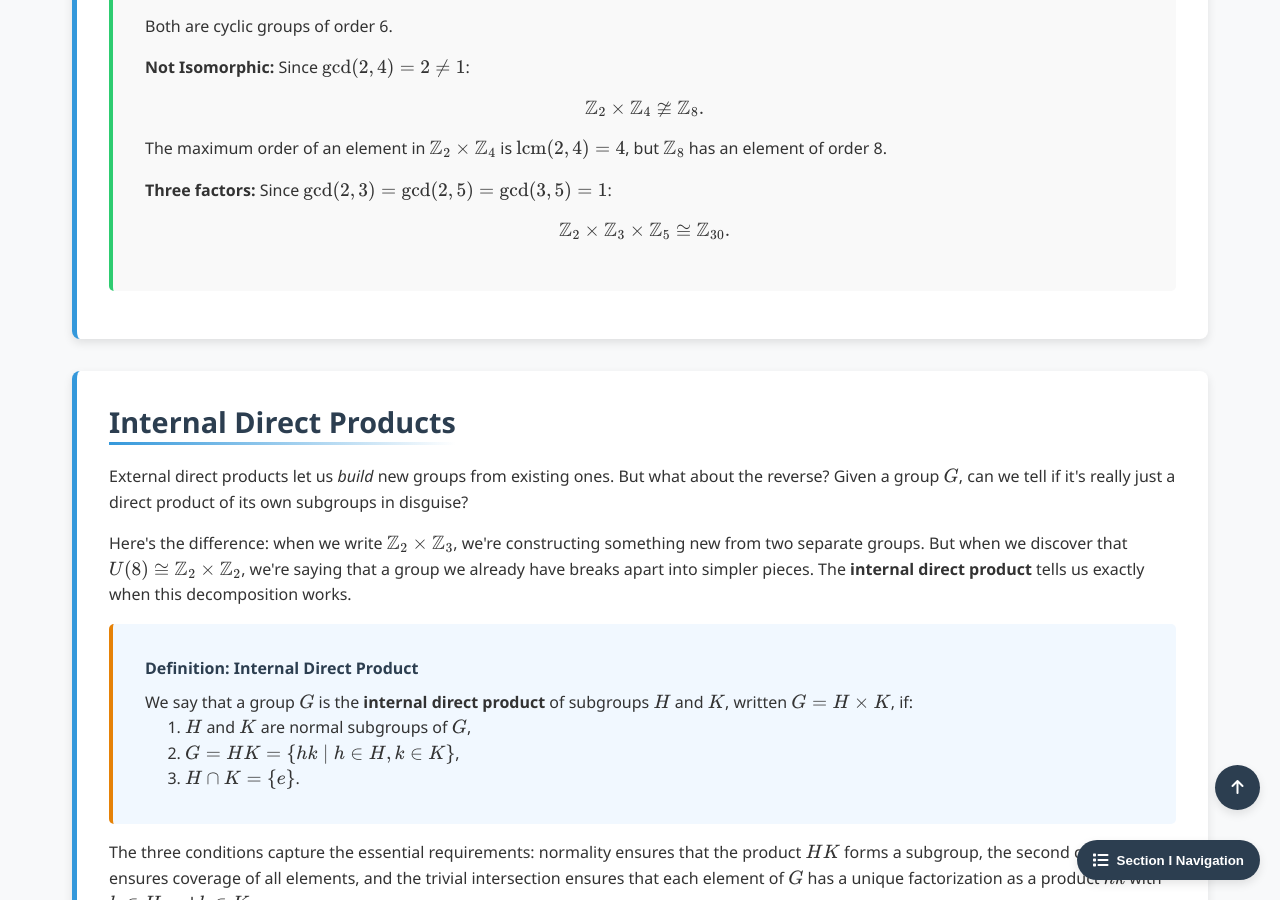
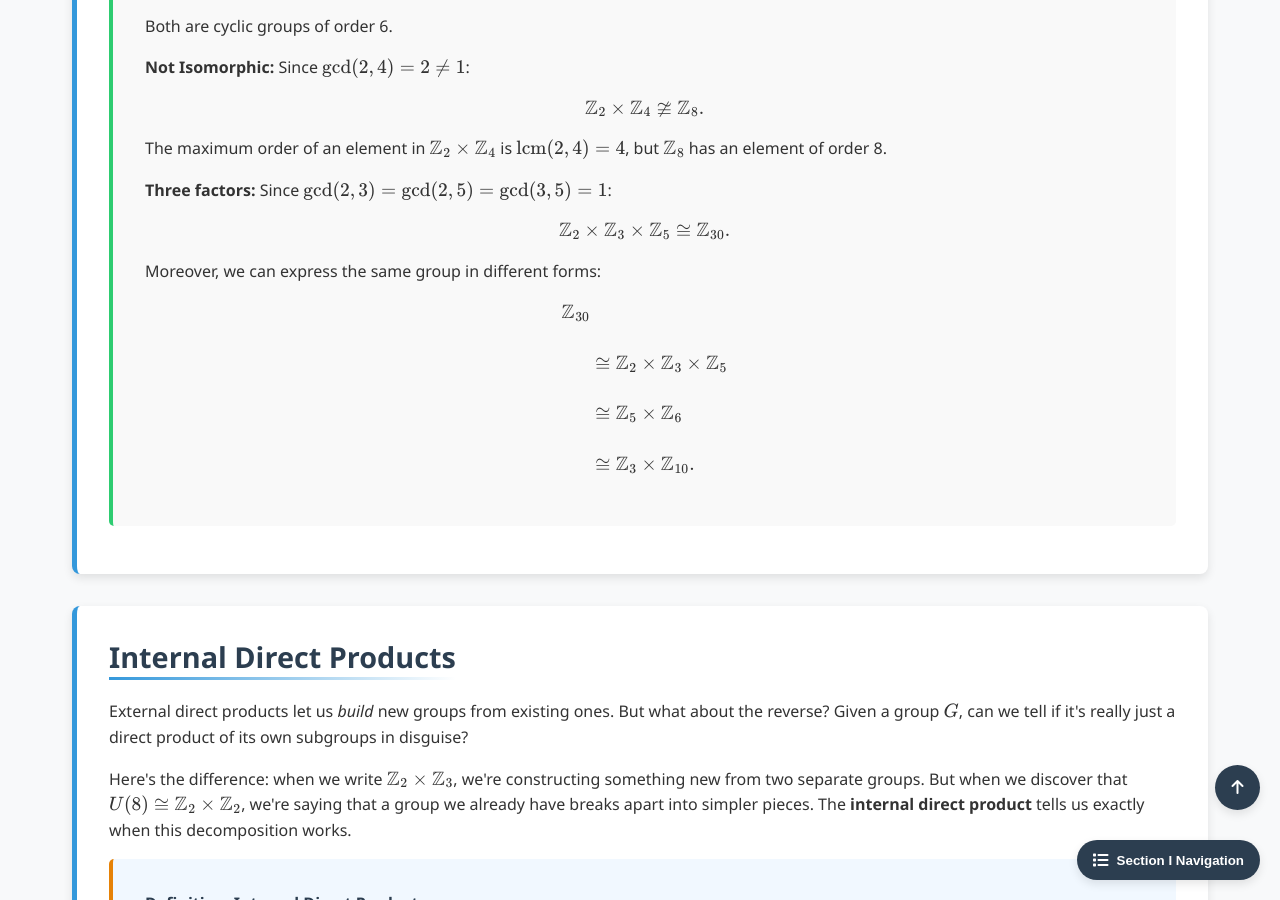
Before and after one commit to Yusukey01/yusukey01.github.io, a Jekyll site: the page built from Mathematics/Linear_algebra/group_classification.html, in a window 1280 px wide and 900 px high, scrolled down 5980 px. Built offline with Jekyll 4.4.1, drawn with Linux system fonts in a browser that asks for light colours.

```diff
--- a/Mathematics/Linear_algebra/group_classification.html
+++ b/Mathematics/Linear_algebra/group_classification.html
@@ -391,6 +391,15 @@ uses_python: false
                         \[
                         \mathbb{Z}_2 \times \mathbb{Z}_3 \times \mathbb{Z}_5 \cong \mathbb{Z}_{30}.
                         \]
+                        Moreover, we can express the same group in different forms:
+                        \[
+                        \begin{align*}
+                        \mathbb{Z}_{30} \\\\
+                        &\cong \mathbb{Z}_2 \times \mathbb{Z}_3 \times \mathbb{Z}_5 \\\\
+                        &\cong \mathbb{Z}_5 \times \mathbb{Z}_6 \\\\
+                        &\cong \mathbb{Z}_3 \times \mathbb{Z}_{10}.
+                        \end{align*}
+                        \]
                     </p>
                 </div>
 
```
